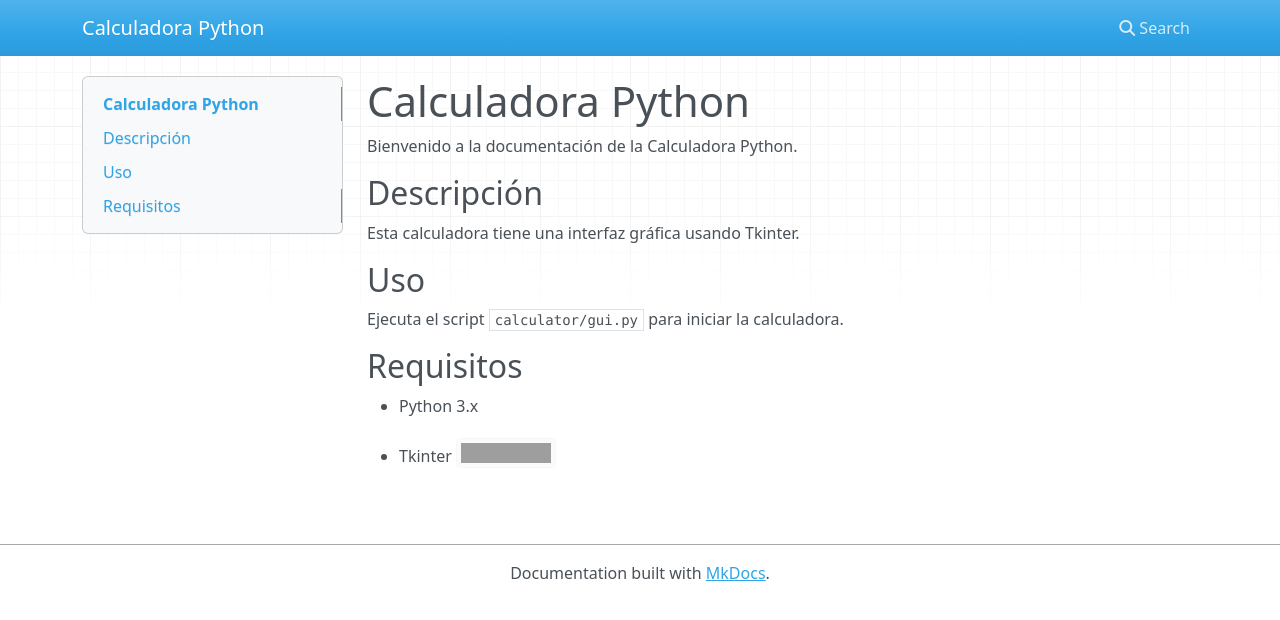
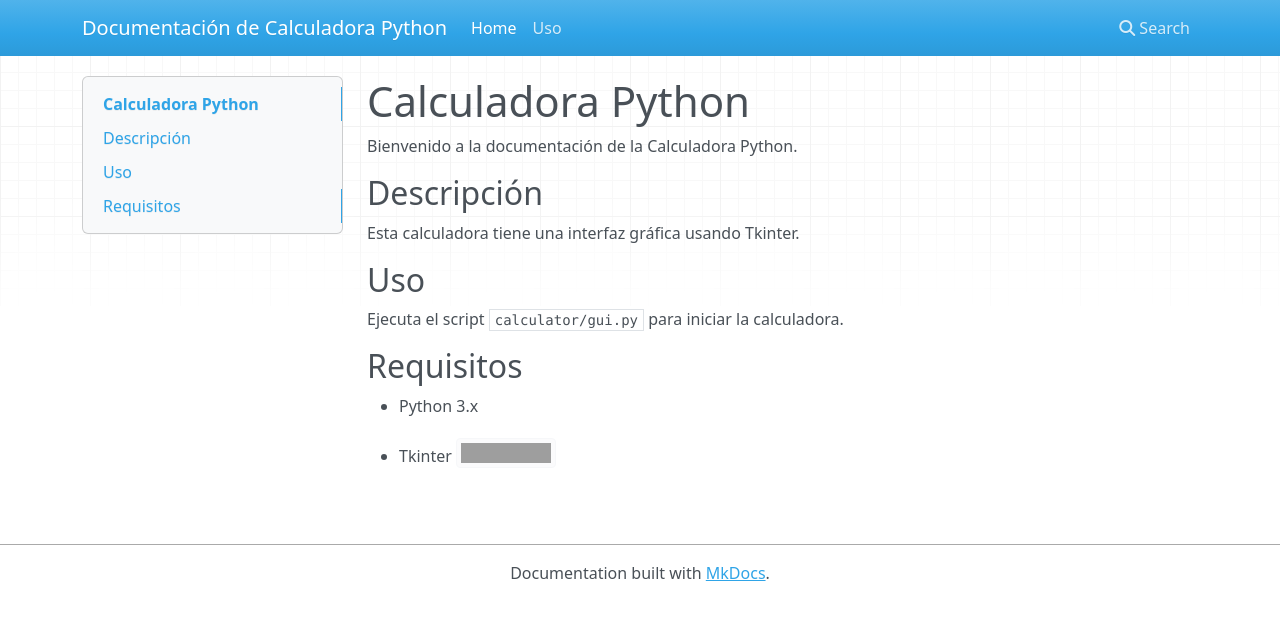
Before and after one commit to vjp-naiaraAH/PPS-Unidad0ActividadGit-naiara, an MkDocs documentation site: the page built from docs/index.md, in a window 1280 px wide. Shown: the top 620 px of the page. Built offline with MkDocs 1.6.1, drawn with Linux system fonts in a browser that asks for light colours; nearby versions of some CDN libraries; some of the changed lines change nothing that is shown; grey boxes are pictures that could not be loaded.

Commit message:
Configuración inicial de MkDocs y pipeline CI/CD de documentación

```diff
--- a/mkdocs.yml
+++ b/mkdocs.yml
@@ -1,4 +1,33 @@
-site_name: Calculadora Python
+# mkdocs.yml
+
+# -------------------------------------------------------------
+# CONFIGURACIÓN GENERAL DEL SITIO
+# -------------------------------------------------------------
+site_name: Documentación de Calculadora Python # Define el título que aparecerá en la barra de navegación y en la etiqueta <title> del navegador.
+
+# -------------------------------------------------------------
+# ESTRUCTURA DE NAVEGACIÓN (MENÚ)
+# -------------------------------------------------------------
+# Define la lista de enlaces y el orden de aparición en el menú de navegación principal.
 nav:
-  - Home: index.md
-docs_dir: docs
+  # El nombre de la sección en el menú: nombre_archivo.md
+  - Home: index.md             # Primer elemento del menú, enlaza con el archivo 'index.md'.
+  - Uso: guia_uso.md           # Segundo elemento del menú, enlaza con el archivo 'guia_uso.md'.
+  # Se pueden añadir subsecciones anidando listas:
+  # - Referencia:
+  #   - Funciones: referencia/funciones.md
+  #   - Clases: referencia/clases.md
+
+# -------------------------------------------------------------
+# DIRECTORIOS
+# -------------------------------------------------------------
+# Ruta de la carpeta que contiene todos los archivos .md (Markdown) de la documentación.
+# MkDocs buscará aquí los archivos listados en 'nav'.
+doc_dir: docs
+# -------------------------------------------------------------
+# TEMA (Opcional, pero común)
+# -------------------------------------------------------------
+# theme:
+#   name: 'material' # Si usas el popular tema Material for MkDocs.
+#   # highlightjs: true
+#   # code_fences: true
```
